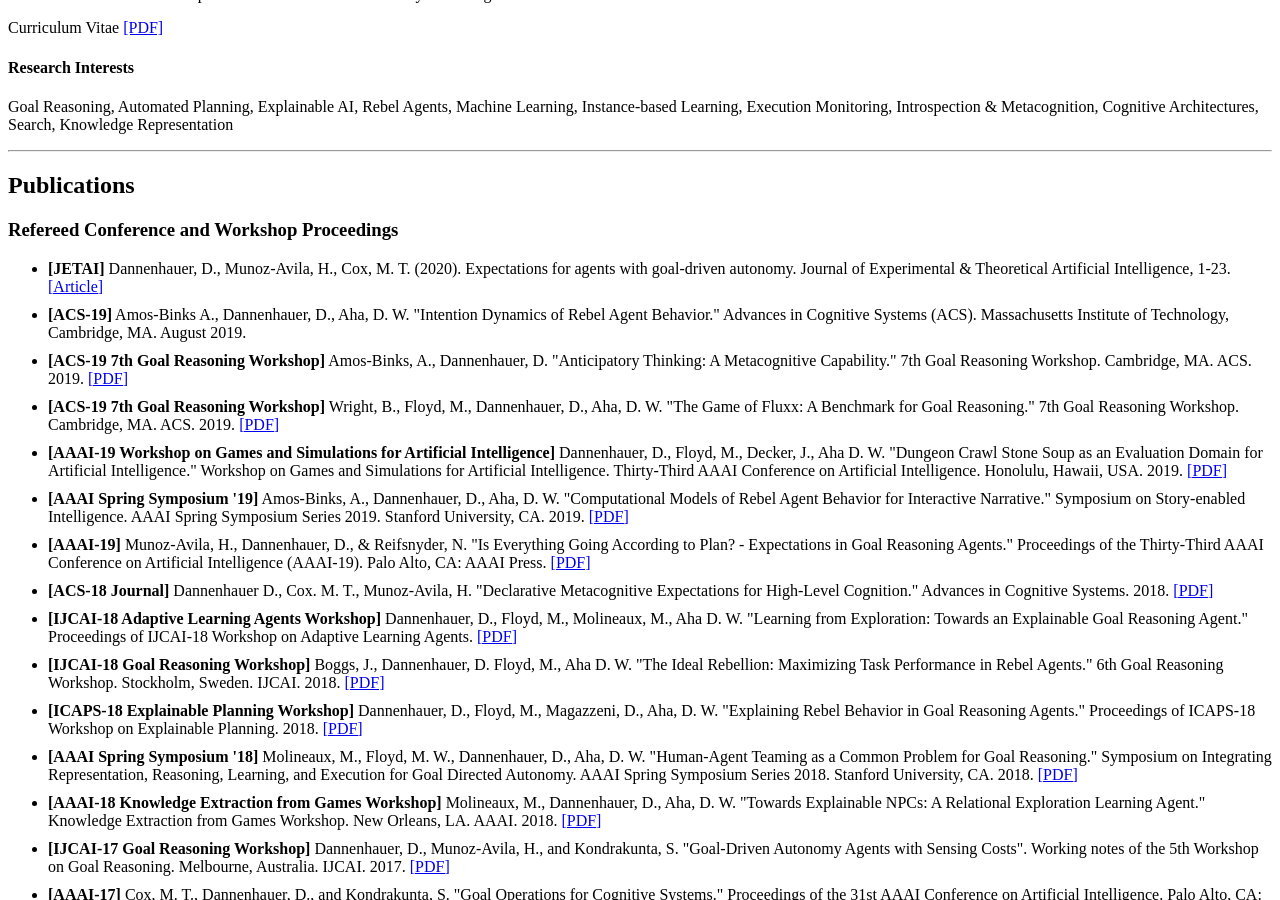
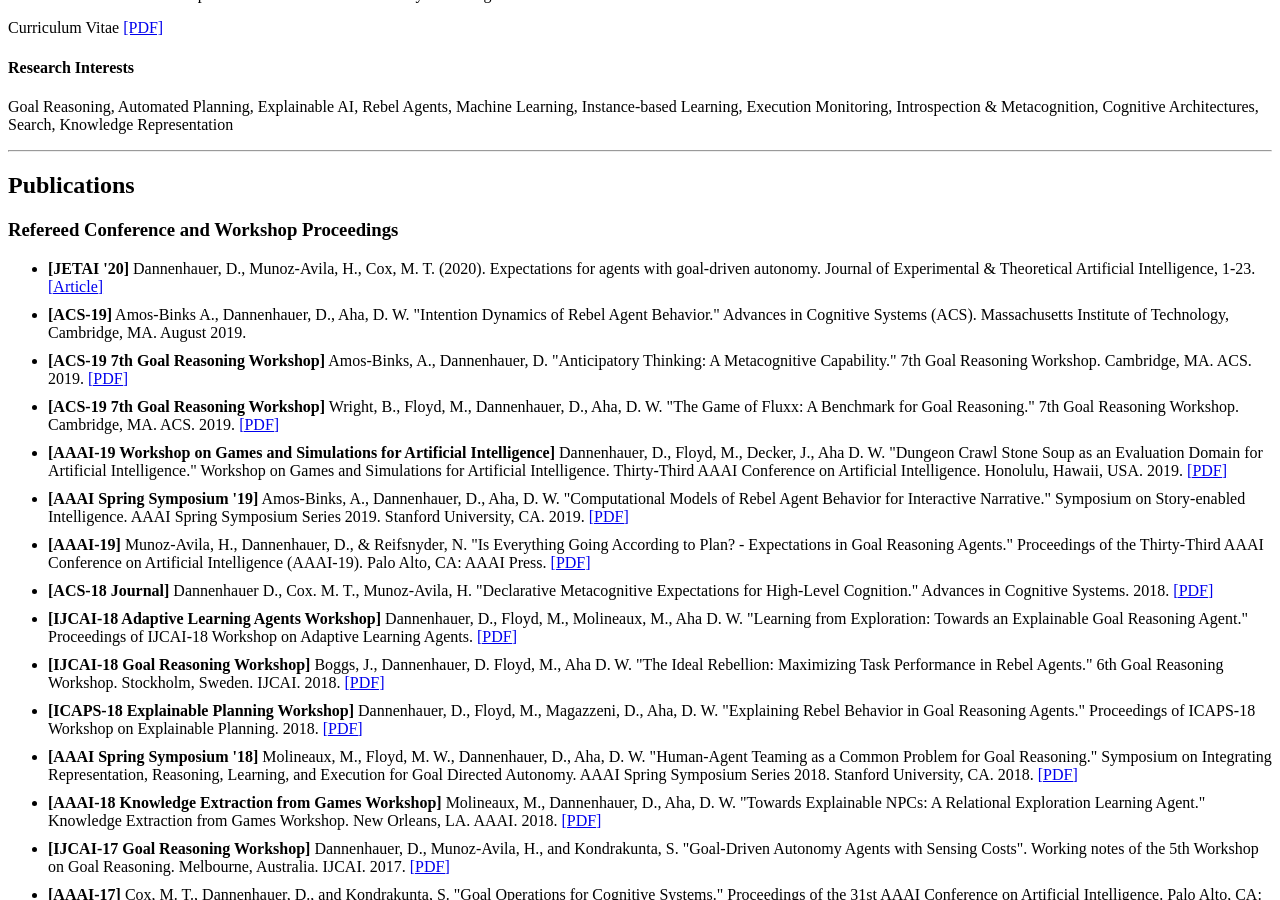
Before and after one commit to dustintd/dustintd.github.io, a Jekyll site: the page index.html, which Jekyll copies as it is, in a window 1280 px wide and 900 px high, scrolled down 476 px. Built offline with Jekyll 4.4.1, drawn with Linux system fonts in a browser that asks for light colours; comment, search, counter and statistics services are not loaded.

```diff
--- a/index.html
+++ b/index.html
@@ -102,7 +102,7 @@
 <h3>Refereed Conference and Workshop Proceedings</h3>
 <ul class="pub">
 
-    <li><b>[JETAI]</b> Dannenhauer, D., Munoz-Avila, H., Cox, M. T. (2020). Expectations for agents with goal-driven autonomy. Journal of Experimental & Theoretical Artificial Intelligence, 1-23. <a href="https://www.tandfonline.com/doi/abs/10.1080/0952813X.2020.1789755?journalCode=teta20">[Article]</a> </li>
+    <li><b>[JETAI '20]</b> Dannenhauer, D., Munoz-Avila, H., Cox, M. T. (2020). Expectations for agents with goal-driven autonomy. Journal of Experimental & Theoretical Artificial Intelligence, 1-23. <a href="https://www.tandfonline.com/doi/abs/10.1080/0952813X.2020.1789755?journalCode=teta20">[Article]</a> </li>
     <li><b>[ACS-19]</b> Amos-Binks A., Dannenhauer, D., Aha, D. W. "Intention Dynamics of Rebel Agent Behavior." Advances in Cognitive Systems (ACS). Massachusetts Institute of Technology, Cambridge, MA. August 2019.</li>
     <li><b>[ACS-19 7th Goal Reasoning Workshop]</b> Amos-Binks, A., Dannenhauer, D. "Anticipatory Thinking: A Metacognitive Capability." 7th Goal Reasoning Workshop. Cambridge, MA. ACS. 2019. <a
                 href="https://arxiv.org/pdf/1906.12249">[PDF]</a></li>
```
